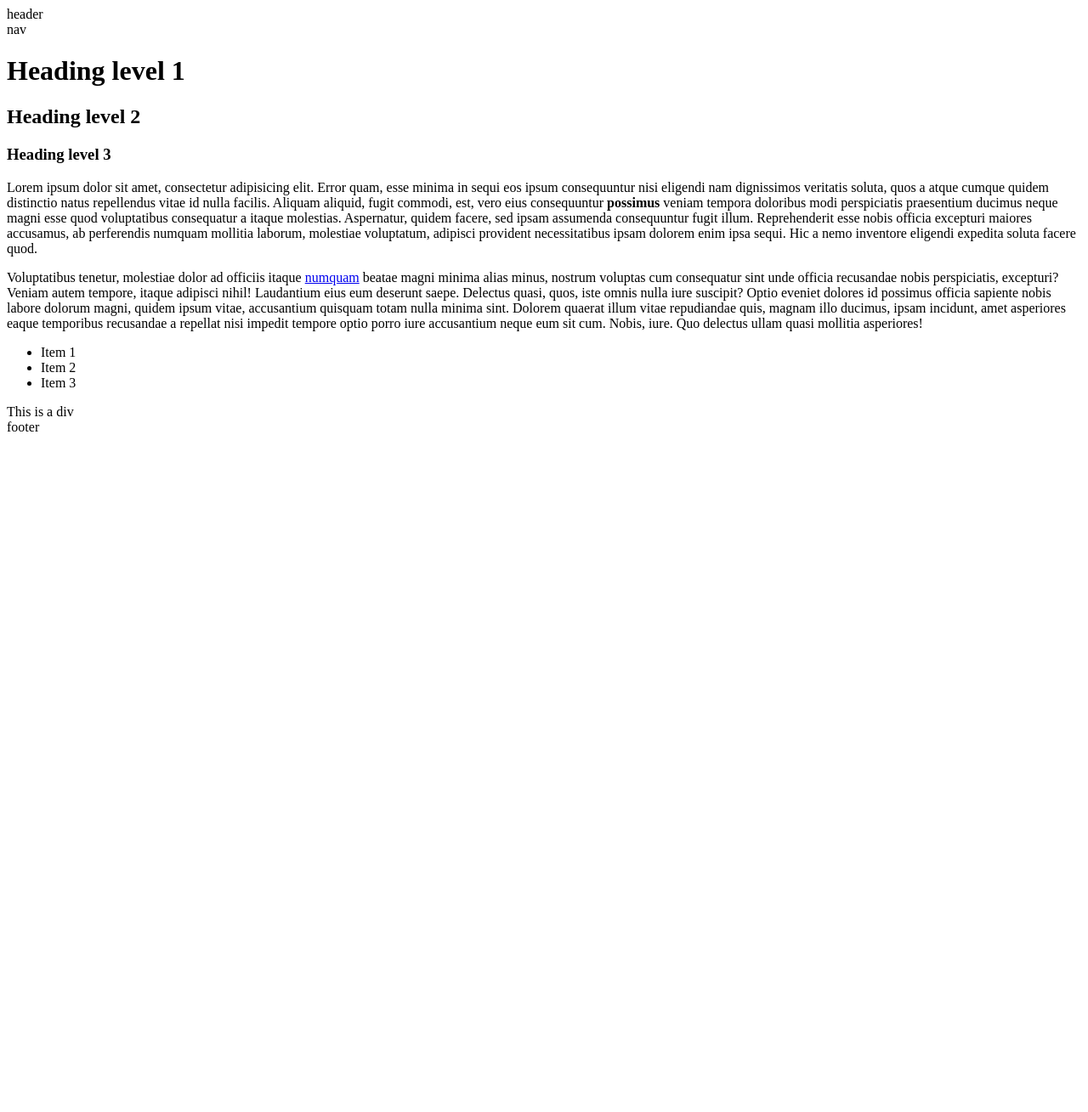
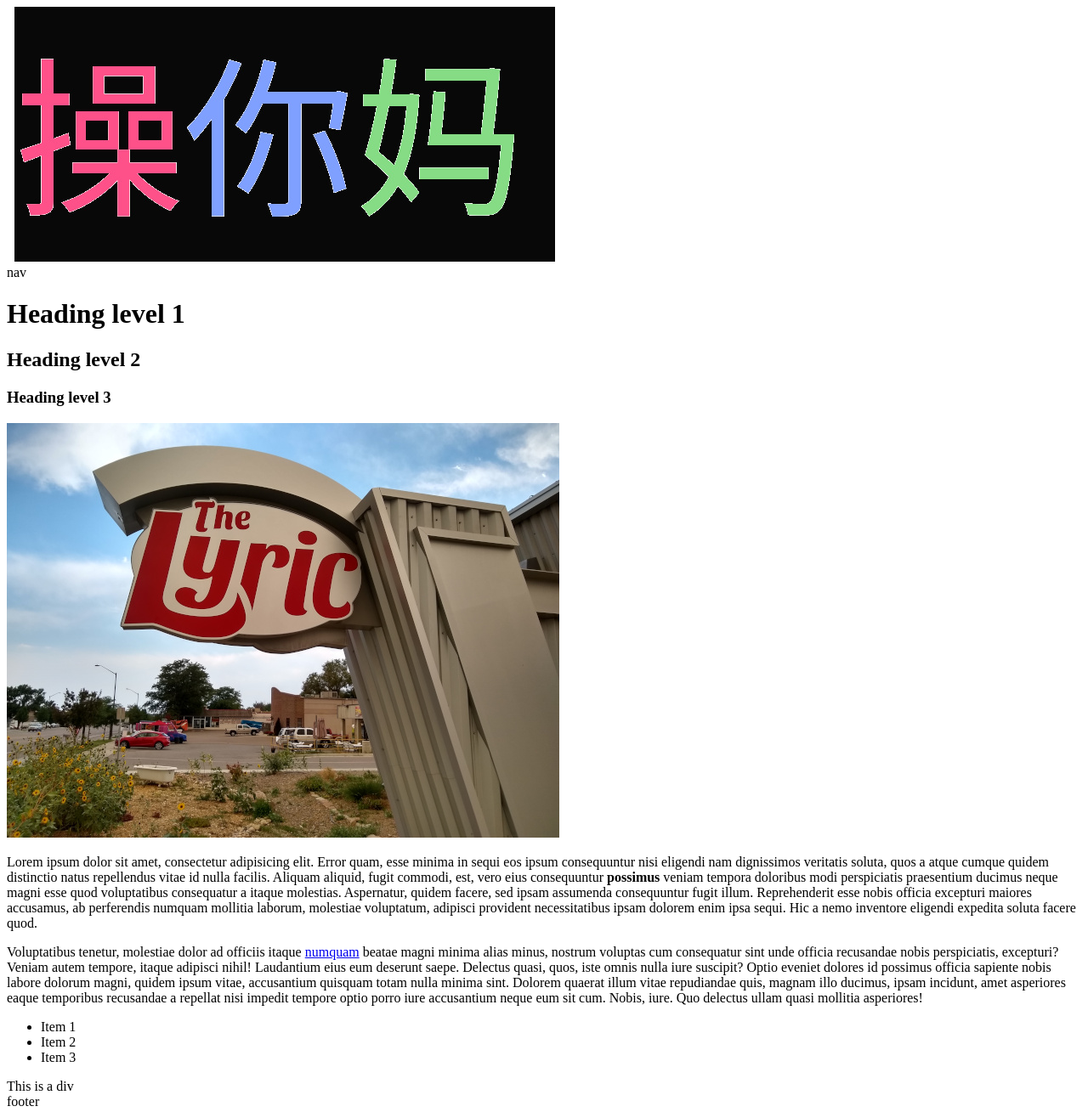
Before and after one commit to CHABITBlunk/jtc372, a plain HTML site: page exercises/test2.html in a window 1280 px wide. Shown: the whole page at 85% size. Before the commit the page ends 800 px from the top, so only its background shows below. Drawn offline with Linux system fonts and the light colour scheme.

Commit message:
finish exercise 3

```diff
--- a/exercises/test2.html
+++ b/exercises/test2.html
@@ -1,19 +1,20 @@
 <!doctype html>
 <html lang="en">
-
   <head>
     <meta charset="utf-8" />
     <title>Test Document #2</title>
   </head>
 
   <body>
-  <header>header</header>
+    <header><img src="images/logo.jpg" alt="" /></header>
 
     <nav>nav</nav>
 
     <h1>Heading level 1</h1>
     <h2>Heading level 2</h2>
     <h3>Heading level 3</h3>
+
+    <img src="images/lyric-photo.jpg" alt="" />
 
     <p>
       Lorem ipsum dolor sit amet, consectetur adipisicing elit. Error quam, esse
@@ -53,5 +54,4 @@
 
     <footer>footer</footer>
   </body>
-
 </html>
```
Also changed, not shown: exercises/images/logo.jpg (added), exercises/images/lyric-photo.jpg (added), 1 other file. Lines whose indentation alone changed are shown as unchanged.
